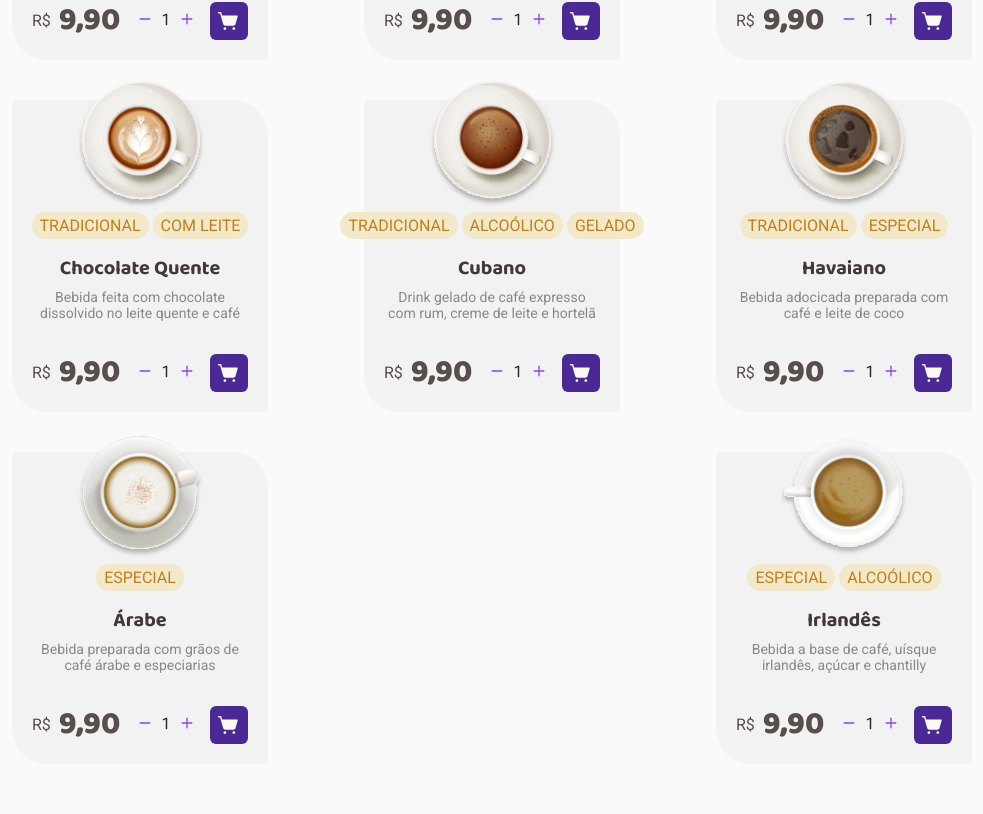
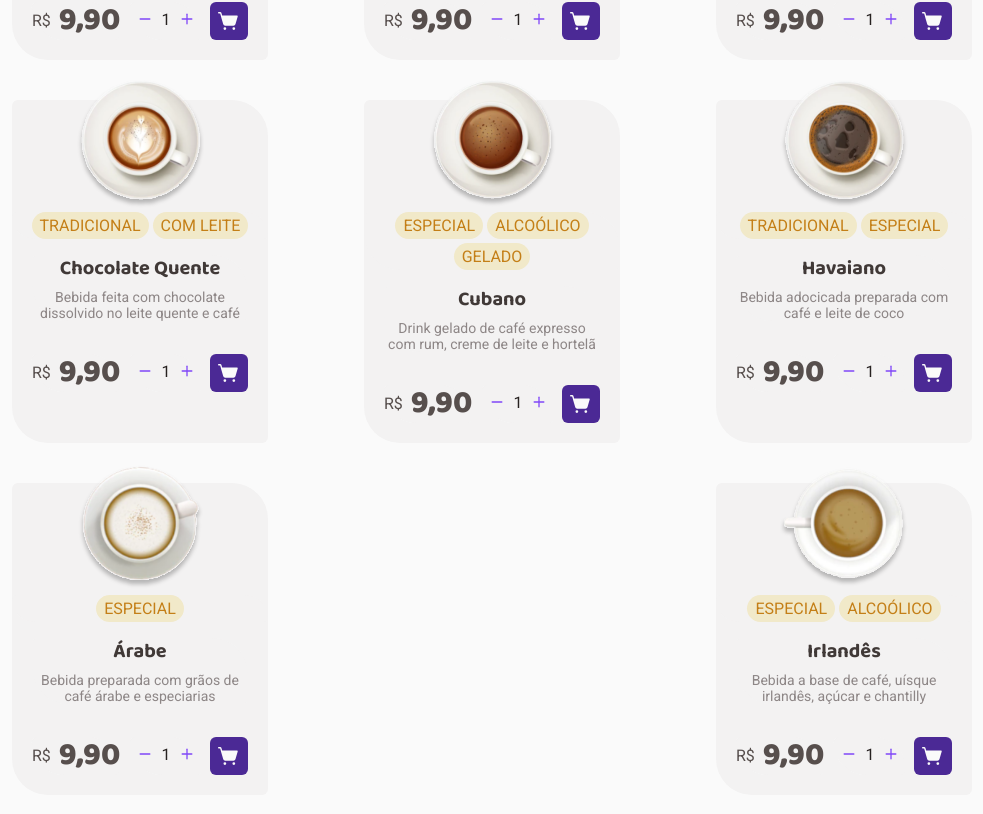
Before and after one commit to MartinGBB/coffee-delivery, a React (Vite) app: page / in a window 1280 px wide. Shown: the part 1696-2510 px from the top of the page, without its empty margins (148-1131 px from the left). Built offline with nearby package versions, Linux system fonts and the light colour scheme.

Commit message:
styles: ajusta espaco entre tipos de cafes

```diff
--- a/src/pages/Home/components/Products/styles.ts
+++ b/src/pages/Home/components/Products/styles.ts
@@ -29,9 +29,10 @@ export const CardContainer = styled.div`
 `
 export const TypeCoffee = styled.div`
   display: flex;
+  flex-wrap: wrap;
   justify-content: center;
   margin-top: -20px;
-  gap: 4px;
+  gap: 0.25rem;
   color: ${({ theme }) => theme['yellow-dark']};
 
   span {
--- a/src/utils/productsData.ts
+++ b/src/utils/productsData.ts
@@ -100,7 +100,7 @@ export const productsData = [
   },
   {
     id: uuid(),
-    type: ['TRADICIONAL', 'ALCOÓLICO', 'GELADO'],
+    type: ['ESPECIAL', 'ALCOÓLICO', 'GELADO'],
     name: 'Cubano',
     price: '9,90',
     description:
```
